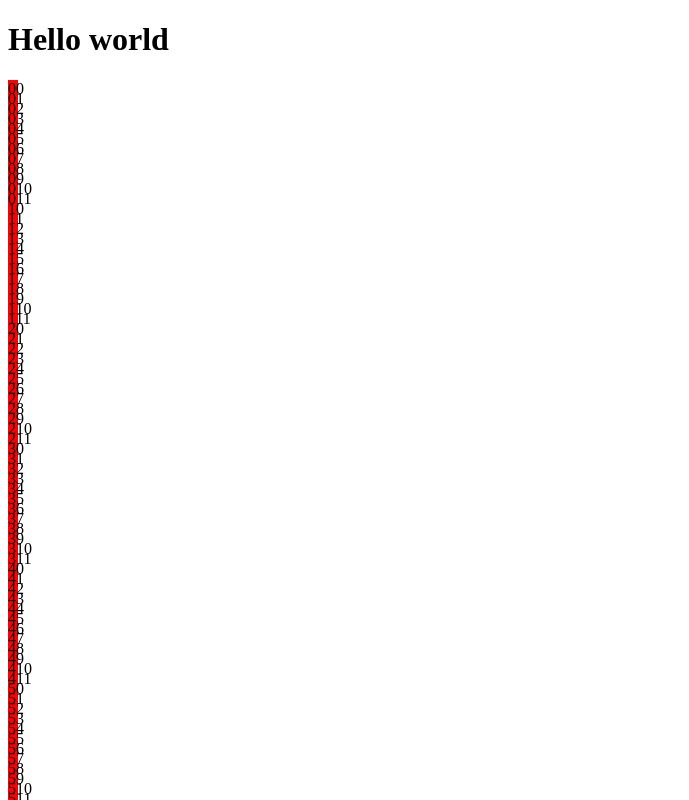
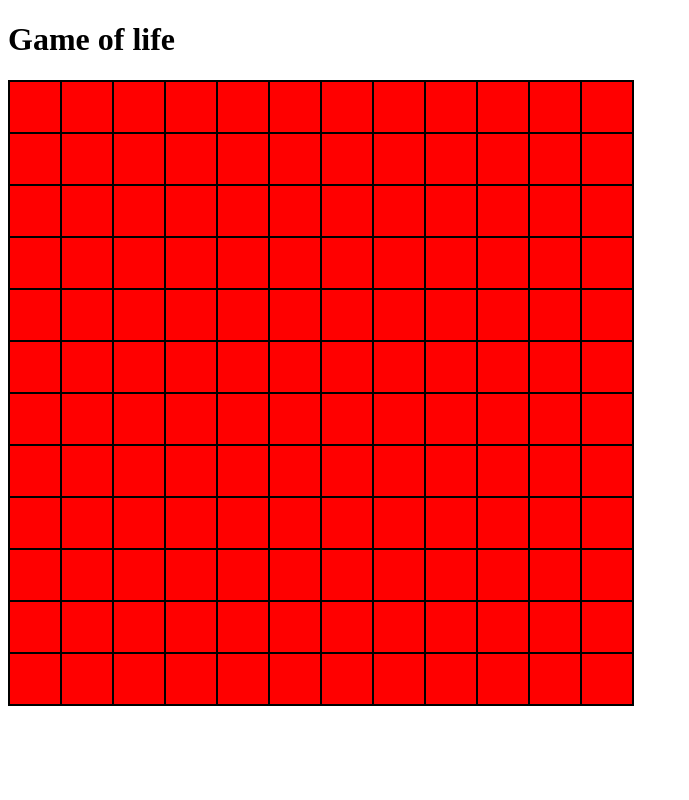
Before and after one commit to aimenin/game_of_life, a React app: page / in a window 1280 px wide. Shown: the top 800 px of the page, without its empty margins (0-689 px from the left). Built offline with nearby package versions, Linux system fonts and the light colour scheme.

Commit message:
added grid and cell components with simple css styles

```diff
--- a/src/components/Grid/Cell.tsx
+++ b/src/components/Grid/Cell.tsx
@@ -1,4 +1,4 @@
-import React, { FC } from 'react';
+import React, { FC, useState } from 'react';
 import styled from '@emotion/styled';
 import { Coords, CellType } from '@/helpers/Field';
 
@@ -10,11 +10,22 @@ export interface CellProps {
 }
 
 export const CellStyles = styled.div`
-  width: 10px;
-  height: 10px;
+  display: flex;
+  align-items: center;
+  justify-content: center;
+  width: 50px;
+  height: 50px;
   background-color: red;
+  border: 1px solid black;
+  cursor: pointer;
 `;
 
 export const Cell: FC<CellProps> = ({ coords }) => {
-  return <CellStyles>{coords}</CellStyles>;
+  const [click, setClick] = useState(false);
+
+  return (
+    <CellStyles onClick={() => setClick(!click)}>
+      {click && `${coords[0]}:${coords[1]}`}
+    </CellStyles>
+  );
 };
--- a/src/components/Grid/Grid.tsx
+++ b/src/components/Grid/Grid.tsx
@@ -3,13 +3,14 @@ import React, { FC } from 'react';
 import { Coords, Field } from '@/helpers/Field';
 
 import { Cell } from './Cell';
+import styled from '@emotion/styled';
 
 export interface GridProps {
   children: Field;
 }
 
 export const Grid: FC<GridProps> = ({ children, ...rest }) => (
-  <div>
+  <Wrapper size={children.length}>
     {children.map((row, y) =>
       row.map((cell, x) => (
         <Cell key={`${y}_${x}_${cell}`} coords={[y, x]} {...rest}>
@@ -17,5 +18,16 @@ export const Grid: FC<GridProps> = ({ children, ...rest }) => (
         </Cell>
       ))
     )}
-  </div>
+  </Wrapper>
 );
+
+interface WrapperProps {
+  size: number;
+}
+
+const Wrapper = styled.div<WrapperProps>`
+  display: grid;
+  grid-template-columns: repeat(${({ size }) => size}, auto);
+  width: max-content;
+  border: 1px solid black;
+`;
--- a/src/index.tsx
+++ b/src/index.tsx
@@ -22,7 +22,7 @@ const staticField: Field = [
 
 ReactDOM.render(
   <>
-    <h1>Hello world</h1>
+    <h1>Game of life</h1>
     <Grid>{staticField}</Grid>
   </>,
   document.getElementById('root')
```
